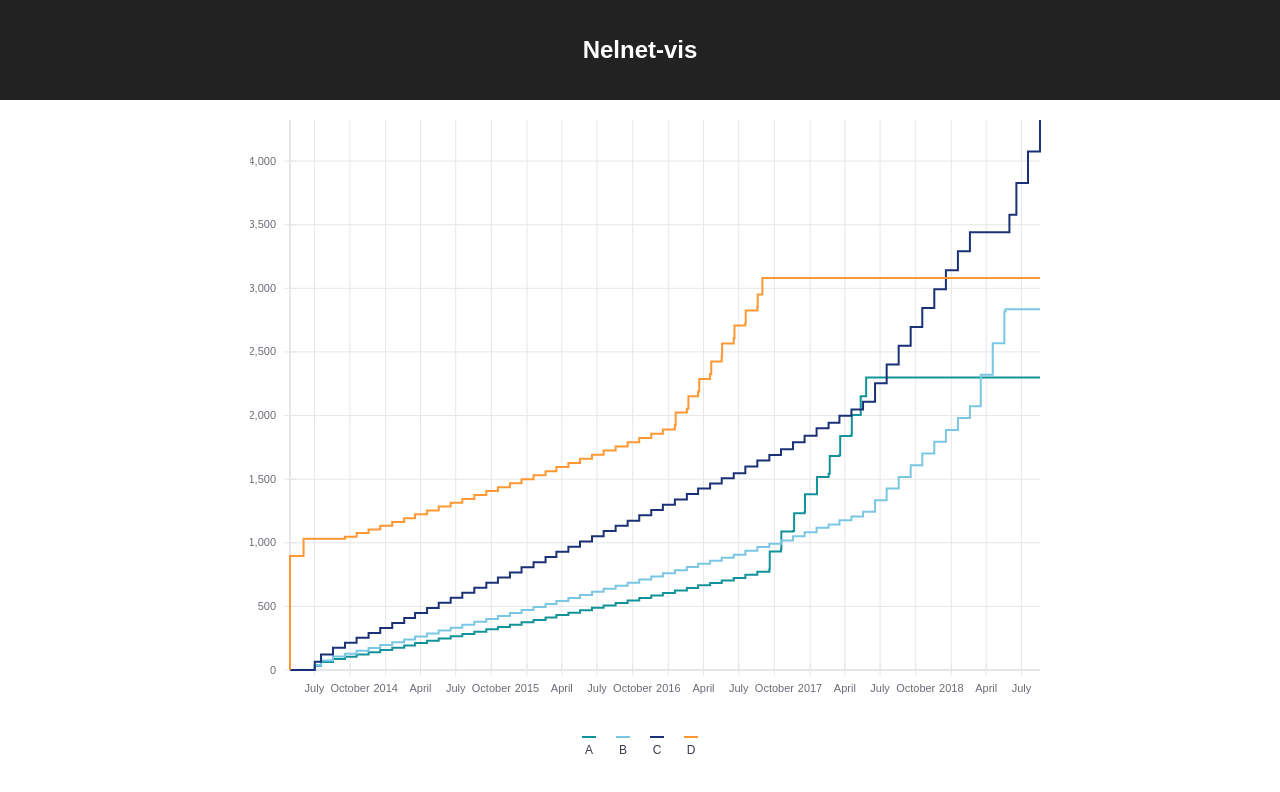
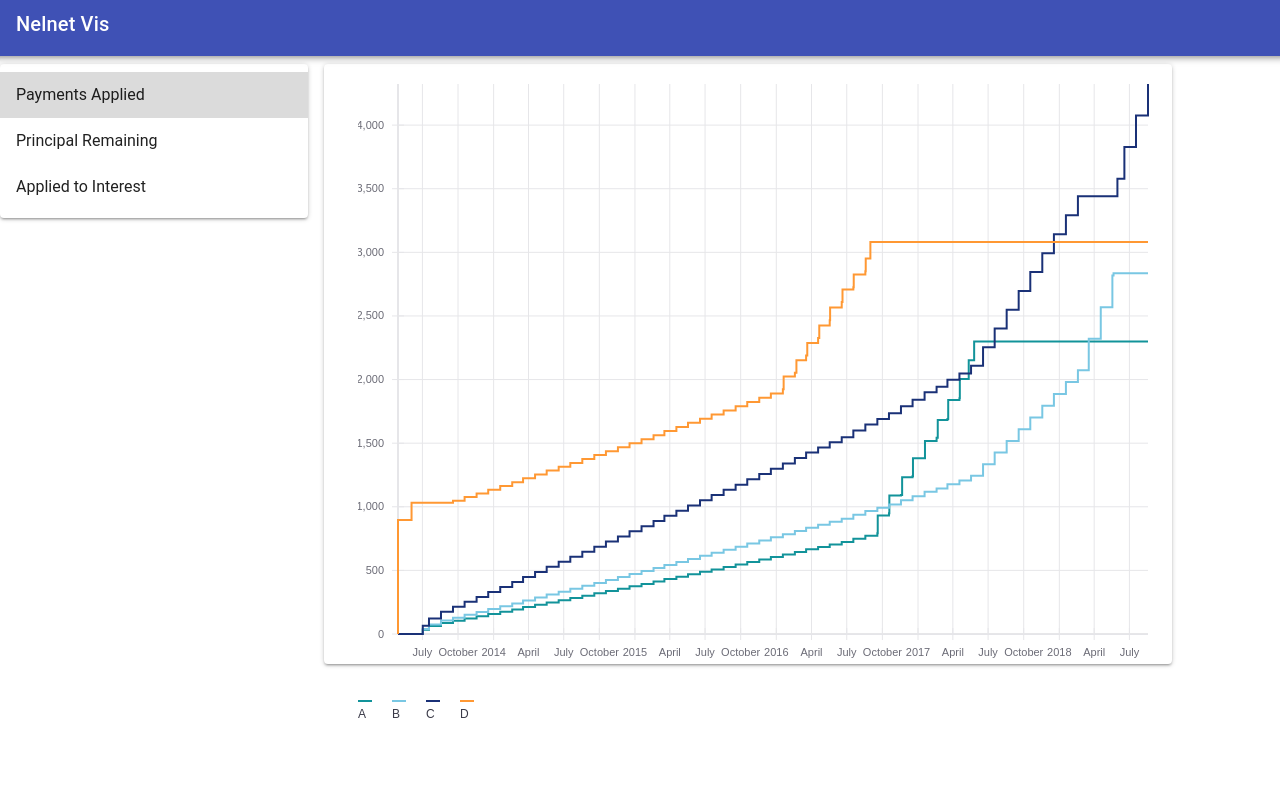
Before and after one commit to tntran09/nelnet-vis, a React (Create React App) app: page / in a window 1280 px wide. Shown: the top 792 px of the page. Built offline with nearby package versions, Linux system fonts and the light colour scheme.

Commit message:
Install material-ui, arrange stuff into Papers

```diff
--- a/package.json
+++ b/package.json
@@ -11,6 +11,7 @@
   "author": "Toan Tran",
   "license": "ISC",
   "dependencies": {
+    "@material-ui/core": "^3.3.0",
     "react": "^16.4.1",
     "react-dom": "^16.4.1",
     "react-scripts": "1.1.4",
--- a/src/components/App.js
+++ b/src/components/App.js
@@ -1,5 +1,11 @@
 import React from 'react';
-import './App.css';
+import AppBar from '@material-ui/core/AppBar';
+import Grid from '@material-ui/core/Grid';
+import MenuItem from '@material-ui/core/MenuItem';
+import MenuList from '@material-ui/core/MenuList';
+import Paper from '@material-ui/core/Paper';
+import Toolbar from '@material-ui/core/Toolbar';
+import Typography from '@material-ui/core/Typography';
 import GraphSvg from './GraphSvg';
 import { groups, payments } from '../data.json';
 
@@ -7,10 +13,28 @@ class App extends React.Component {
   render() {
     return (
       <div className="App">
-        <header className="App-header">
-          <h1 className="App-title">Nelnet-vis</h1>
-        </header>
-        <GraphSvg groups={groups} payments={payments} />
+        <Grid container spacing={16}>
+          <AppBar position="static">
+            <Toolbar>
+              <Typography variant="h6" color="inherit">Nelnet Vis</Typography>
+            </Toolbar>
+          </AppBar>
+
+          <Grid item xs={3}>
+            <Paper>
+              <MenuList>
+                <MenuItem selected={true}>Payments Applied</MenuItem>
+                <MenuItem>Principal Remaining</MenuItem>
+                <MenuItem>Applied to Interest</MenuItem>
+              </MenuList>
+            </Paper>
+          </Grid>
+          <Grid item xs={8}>
+            <Paper>
+              <GraphSvg groups={groups} payments={payments} />
+            </Paper>
+          </Grid>
+        </Grid>
       </div>
     );
   }
```
Also changed, not shown: 1 other file (tests, documents, lock files or other folders).
